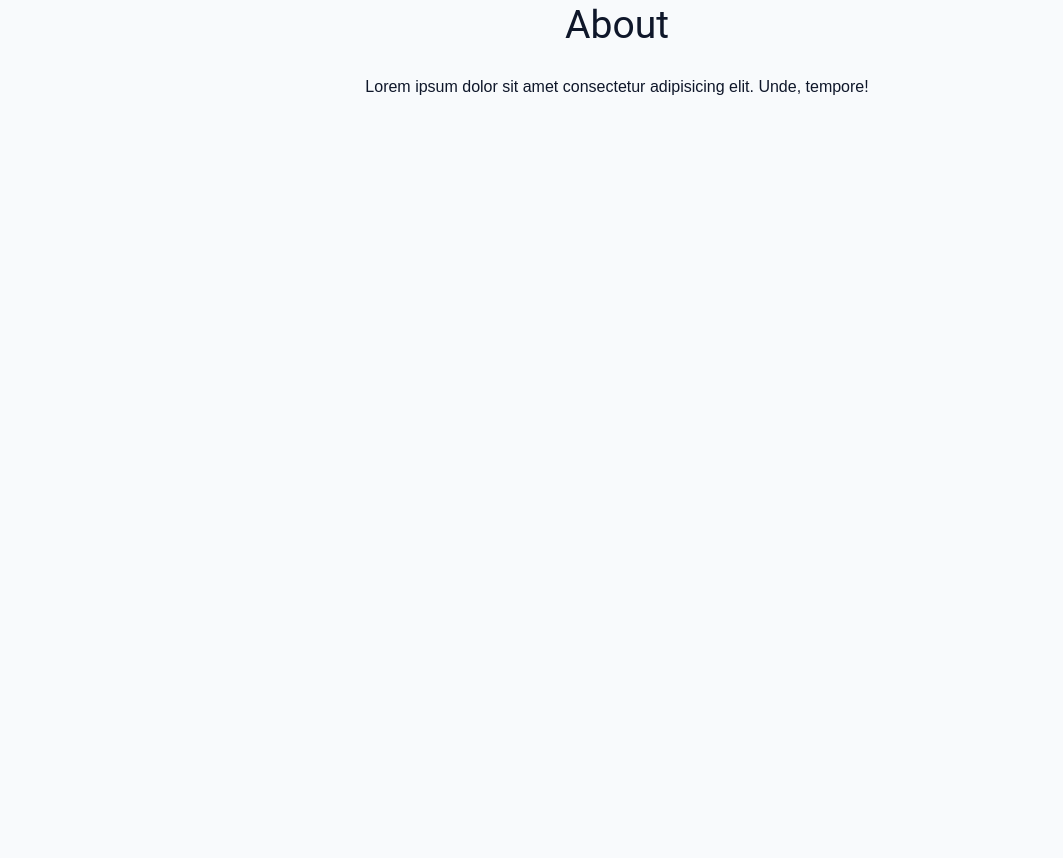
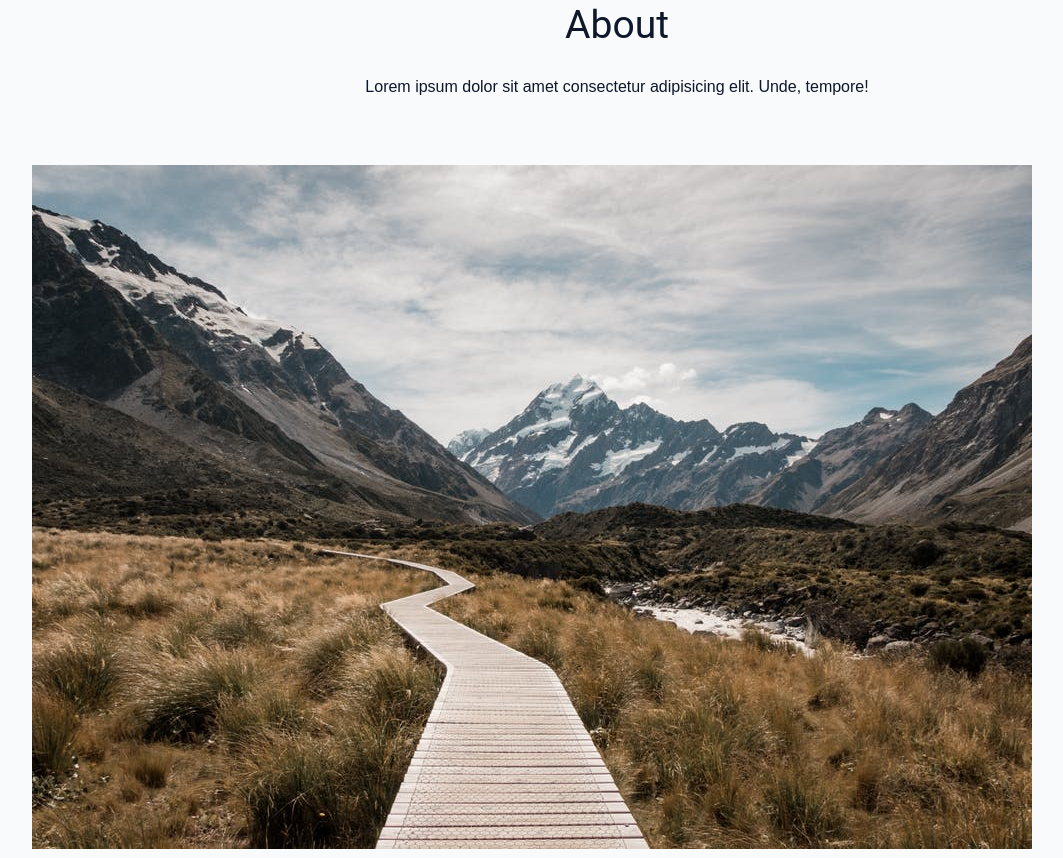
Before and after one commit to stormymayday/Tabs, a plain HTML site: page index.html in a window 1280 px wide. Shown: the whole page, without its empty margins (23-1086 px from the left). Before the commit the page ends 800 px from the top, so only its background shows below. Drawn offline with Linux system fonts and the light colour scheme.

Commit message:
Added img inside the first article.

```diff
--- a/index.html
+++ b/index.html
@@ -26,7 +26,7 @@
         <div class="about-center section-center">
 
             <article>
-
+                <img src="./hero-bcg.jpeg" alt="about picture" />
             </article>
 
             <article>
```
